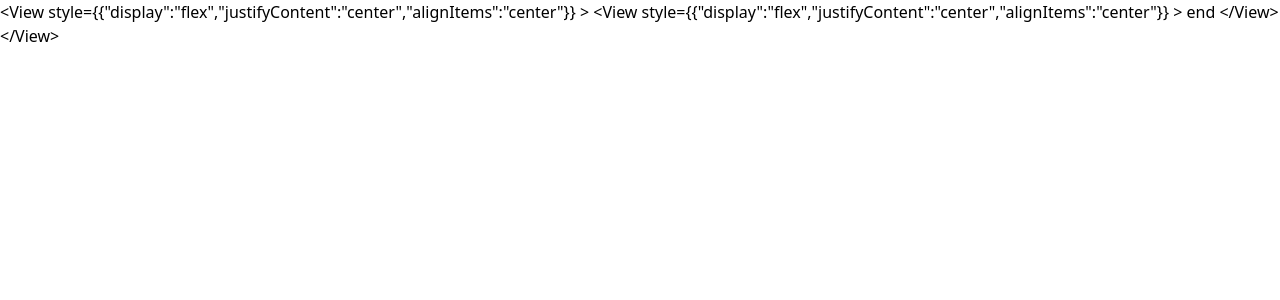
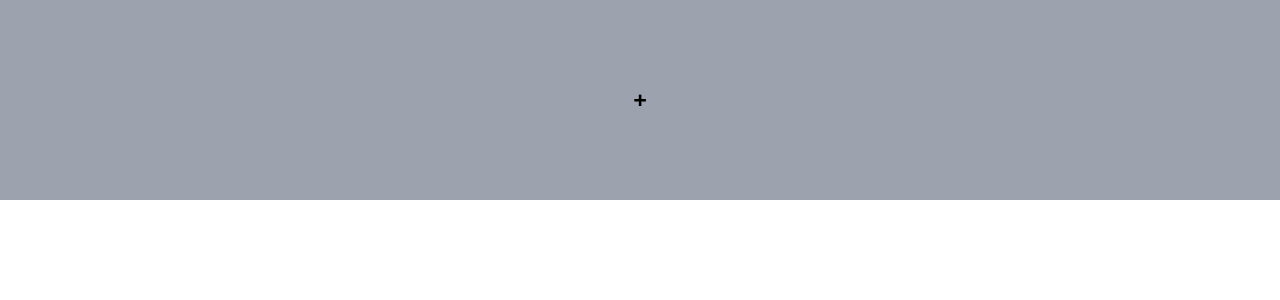
Before and after one commit to devjs1000/react-native-gui, a React (Vite) app: page / in a window 1280 px wide. Shown: the top 300 px of the page. Built offline with nearby package versions, Linux system fonts and the light colour scheme.

Commit message:
layout creator added

```diff
--- a/src/App.tsx
+++ b/src/App.tsx
@@ -1,27 +1,21 @@
-import { renderLayout } from "./renderer/layout.renderer";
+import React from "react";
+import { getCreator } from "./creator/creator.get";
+import LayoutCreator from "./creator/layout.creator";
+function App() {
+  const [ui, setUi] = React.useState<any>([
+    {
+      type: "LayoutCreator",
+      attributes: {},
+    },
+  ]);
 
-function App() {
   return (
     <div className=" w-screen h-screen bg-white">
-      {renderLayout({
-        children: renderLayout({
-          children: 'end',
-          attributes: {
-            style: {
-              display: "flex",
-              justifyContent: "center",
-              alignItems: "center",
-            },
-          },
-        }),
-        attributes: {
-          style: {
-            display: "flex",
-            justifyContent: "center",
-            alignItems: "center",
-          },
-        },
-      })}
+      {/* {ui.map((item: any, index: number) => {
+        const Creator:any = getCreator(item.type);
+        return <Creator key={index} {...item?.attributes}  />;
+      })} */}
+      <LayoutCreator />
     </div>
   );
 }
--- /dev/null
+++ b/src/creator/Layout.creator.tsx
@@ -0,0 +1,13 @@
+import React from "react";
+const LayoutCreator = (props: any) => {
+  return (
+    <div
+      {...props}
+      className="w-full h-[200px] bg-gray-400 flex justify-center items-center"
+    >
+      <button className="font-bold text-2xl" >+</button>
+    </div>
+  );
+};
+
+export default LayoutCreator;
--- /dev/null
+++ b/src/creator/creator.get.tsx
@@ -0,0 +1,10 @@
+import LayoutCreator from "./layout.creator";
+
+export const getCreator = (name: string) => {
+  switch (name) {
+    case "LayoutCreator":
+      return LayoutCreator;
+    default:
+      return null;
+  }
+};
--- a/src/renderer/button.renderer.tsx
+++ b/src/renderer/button.renderer.tsx
@@ -2,8 +2,10 @@ export const renderButton = ({
   children,
   attributes,
   variant = "Pressable",
+  isWeb = false,
 }: ButtonProps) => {
-  return `<${variant}
+  const finalVariant = isWeb ? "Button" : variant;
+  return `<${finalVariant}
       ${
         attributes
           ? Object.keys(attributes)
@@ -19,18 +21,19 @@ export const renderButton = ({
       }
     >
       ${children || ""}
-      </${variant}>`;
+      </${finalVariant}>`;
 };
 
 interface ButtonProps {
-  children: any;
+  children?: any;
+  isWeb?: boolean;
   attributes?: {
-    style: {
+    style?: {
       [key: string]: string;
     };
     [key: string]: any;
   };
-  variant:
+  variant?:
     | "Pressable"
     | "TouchableOpacity"
     | "TouchableHighlight"
--- a/src/renderer/image.renderer.tsx
+++ b/src/renderer/image.renderer.tsx
@@ -1,5 +1,6 @@
-export const renderImage = ({ attributes }: ImageProps) => {
-  return `<Image
+export const renderImage = ({ attributes, isWeb = false }: ImageProps) => {
+  const finalVariant = isWeb ? "img" : "Image";
+  return `<${finalVariant}
       ${
         attributes
           ? Object.keys(attributes)
@@ -18,12 +19,14 @@ export const renderImage = ({ attributes }: ImageProps) => {
 
 interface ImageProps {
   attributes?: {
-    style: {
+    style?: {
       [key: string]: string;
     };
-    source: {
+    source?: {
       uri: string;
     };
+    src?: string;
     [key: string]: any;
   };
+  isWeb?: boolean;
 }
--- a/src/renderer/input.renderer.tsx
+++ b/src/renderer/input.renderer.tsx
@@ -1,5 +1,6 @@
-export const renderInput = ({ attributes }: InputProps) => {
-  return `<Input
+export const renderInput = ({ attributes, isWeb = false }: InputProps) => {
+  const finalVariant = isWeb ? "input" : "Input";
+  return `<${finalVariant}
         ${
           attributes
             ? Object.keys(attributes)
@@ -18,10 +19,11 @@ export const renderInput = ({ attributes }: InputProps) => {
 
 interface InputProps {
   attributes?: {
-    style: {
+    style?: {
       [key: string]: string;
     };
-    placeholder: string;
+    placeholder?: string;
     [key: string]: any;
   };
+  isWeb?: boolean;
 }
--- a/src/renderer/layout.renderer.tsx
+++ b/src/renderer/layout.renderer.tsx
@@ -1,6 +1,10 @@
-
-export const renderLayout = ({ children, attributes }: LayoutProps) => {
-  return `<View
+export const renderLayout = ({
+  children,
+  attributes,
+  isWeb = false,
+}: LayoutProps) => {
+  const finalVariant = isWeb ? "div" : "View";
+  return `<${finalVariant}
     ${
       attributes
         ? Object.keys(attributes)
@@ -16,15 +20,16 @@ export const renderLayout = ({ children, attributes }: LayoutProps) => {
     }
   >
     ${children || ""}
-    </View>`;
+    </${finalVariant}>`;
 };
 
 interface LayoutProps {
-  children: any;
+  children?: any;
   attributes?: {
-    style: {
+    style?: {
       [key: string]: string;
     };
     [key: string]: any;
   };
+  isWeb?: boolean;
 }
--- a/src/renderer/text.renderer.tsx
+++ b/src/renderer/text.renderer.tsx
@@ -1,5 +1,11 @@
-export const renderText = ({ children, attributes }: TextProps) => {
-  return `<Text
+export const renderText = ({
+  children,
+  attributes,
+  variant,
+  isWeb = false,
+}: TextProps) => {
+  const finalVariant = isWeb ? "p" : variant || "Text";
+  return `<${finalVariant}
         ${
           attributes
             ? Object.keys(attributes)
@@ -15,15 +21,17 @@ export const renderText = ({ children, attributes }: TextProps) => {
         }
     >
         ${children || ""}
-        </Text>`;
+        </${finalVariant}>`;
 };
 
 interface TextProps {
-  children: any;
+  children?: any;
   attributes?: {
     style: {
       [key: string]: string;
     };
     [key: string]: any;
   };
+  variant?: "h1" | "h2" | "h3" | "h4" | "h5" | "h6" | "p";
+  isWeb?: boolean;
 }
```
